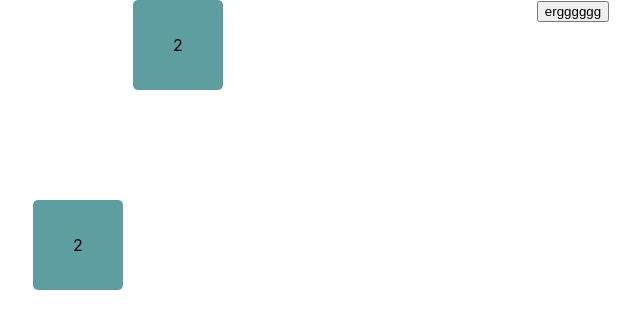
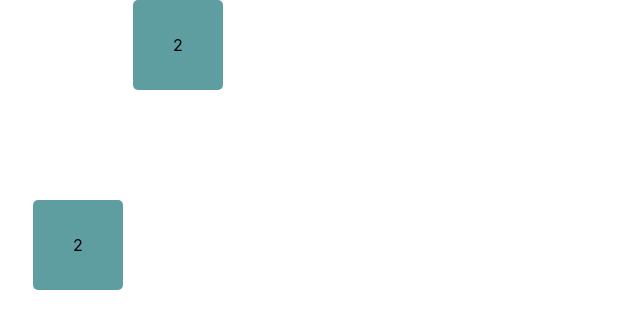
Before and after one commit to rnmalone/2048, a React app: page / in a window 1280 px wide. Shown: the top 328 px of the page, without its empty margins (67-707 px from the left). Built offline with nearby package versions, Linux system fonts and the light colour scheme.

Commit message:
fix: move bug

```diff
--- a/src/App.tsx
+++ b/src/App.tsx
@@ -19,7 +19,7 @@ function App() {
   // const [tiles, setTiles] = useState<ITile[]>([
   //   {
   //     id: '1',
-  //     value: 2,
+  //     value: 16,
   //     coord: {
   //       y: 0,
   //       x: 0
@@ -66,11 +66,6 @@ function App() {
   return (
     <div className="App" onKeyDown={onKeyDown} tabIndex={0}>
       <Grid tiles={tiles} gridSize={gridSize} />
-      <button onClick={() => {
-        const newGrid = move(Direction.Up, tiles)
-
-        setTiles(newGrid)
-      }}>ergggggg</button>
     </div>
   );
 }
--- a/src/lib/move.ts
+++ b/src/lib/move.ts
@@ -23,7 +23,7 @@ export default function move(direction: Direction, grid: ITile[]) {
                 // The next tile has the same value so merged them
                 if (arr[i + 1]?.value === item.value) {
                     // The 2nd relative tile is the same so the next tile will merge with that
-                    if(arr[i + 2]?.value === item.value) {
+                    if(arr[i + 2]?.value === item.value && arr[i + 2]?.value !== item.value) {
                         return [...a, item]
                     }
 
```
